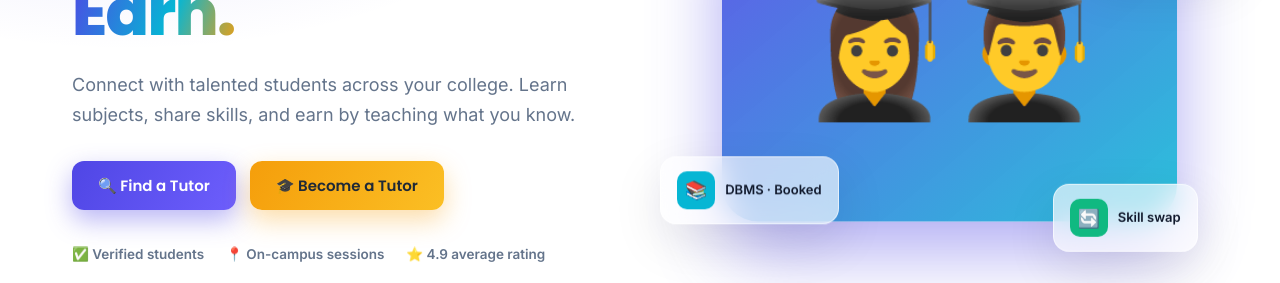
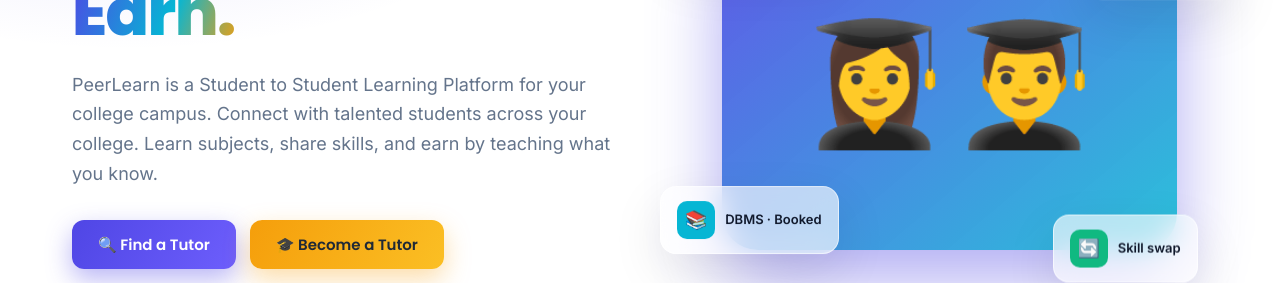
Before and after one commit to telishlok510-prog/peerlearn, a React (Vite) app in the folder client/: page / in a window 1280 px wide. Shown: the part 296-579 px from the top of the page. Built offline with nearby package versions, Linux system fonts and the light colour scheme; no server answers.

Commit message:
I changed Landing page line

```diff
--- a/client/src/pages/Landing.jsx
+++ b/client/src/pages/Landing.jsx
@@ -141,7 +141,7 @@ export default function Landing() {
               animate={{ opacity: 1, y: 0 }}
               transition={{ duration: 0.6, delay: 0.2 }}
             >
-              Connect with talented students across your college. Learn subjects,
+              PeerLearn is a Student to Student Learning Platform for your college campus. Connect with talented students across your college. Learn subjects,
               share skills, and earn by teaching what you know.
             </motion.p>
             <motion.div
```
